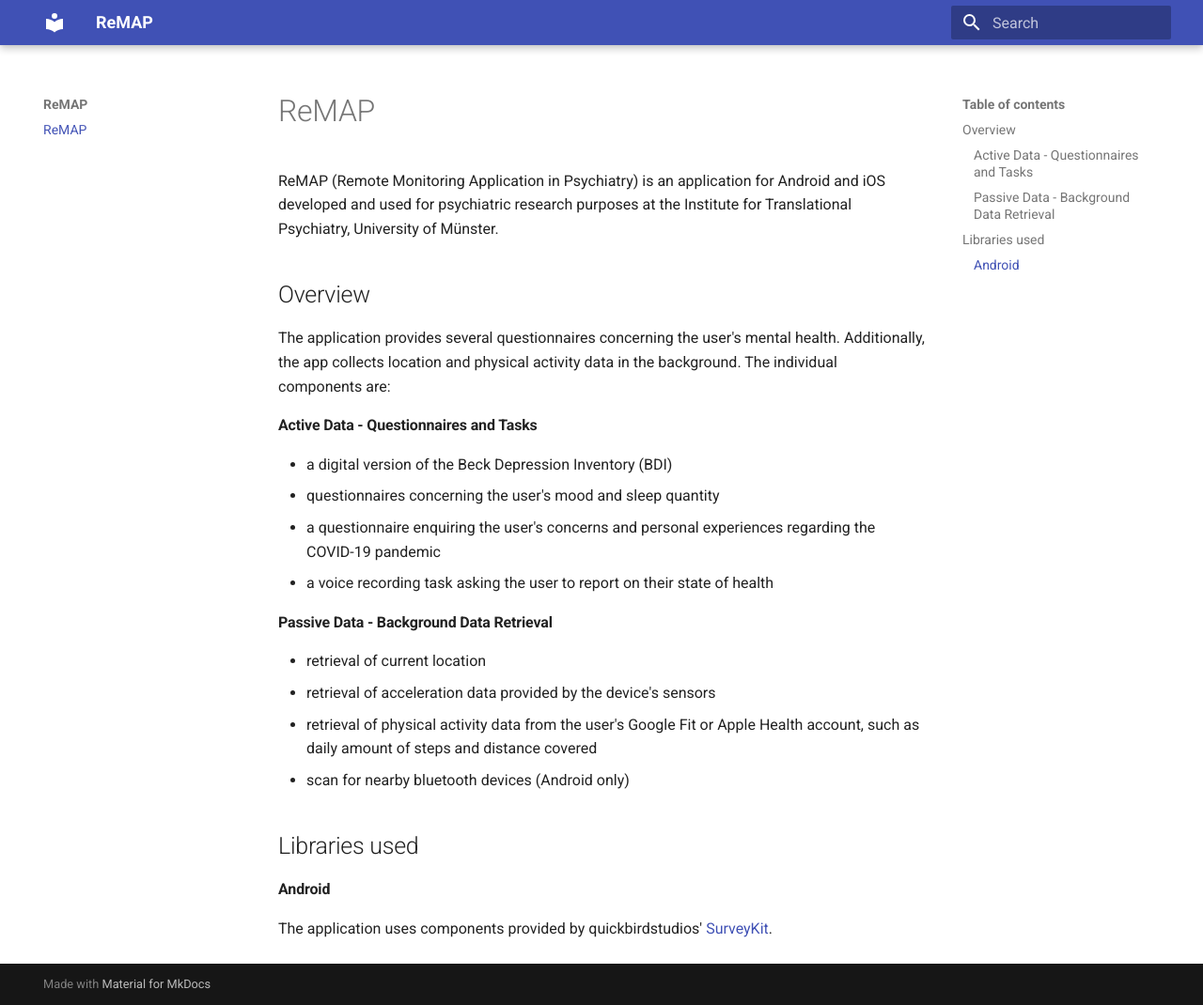
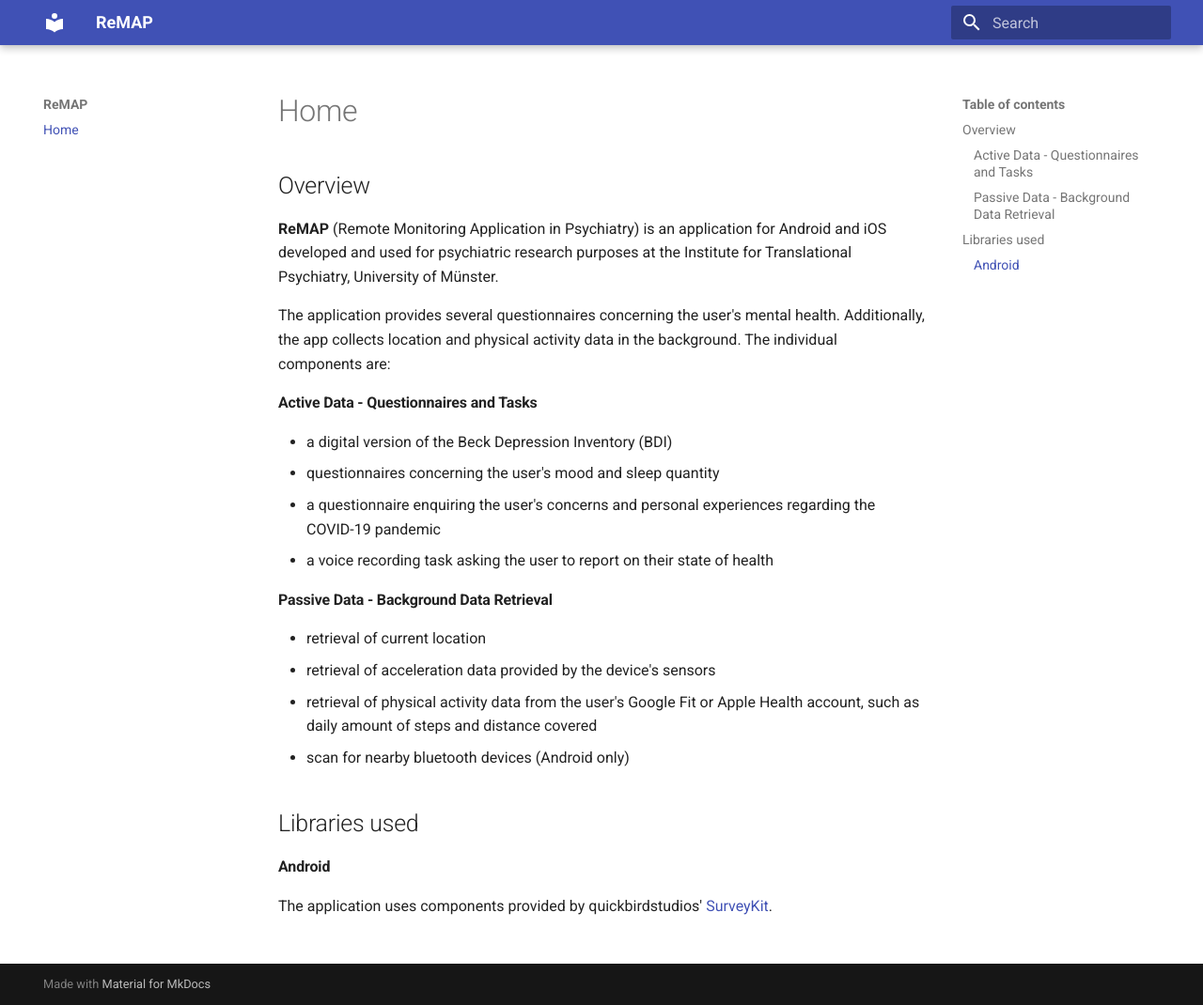
Before and after one commit to wwu-remap/wwu-remap.github.io, an MkDocs documentation site: the page built from docs/index.md, in a window 1280 px wide and 1070 px high. Shown: the whole window at 94% size. Built offline with MkDocs 1.6.1 and Material for MkDocs 9.7.7, drawn with Linux system fonts in a browser that asks for light colours.

Commit message:
Update index.md

```diff
--- a/docs/index.md
+++ b/docs/index.md
@@ -1,7 +1,7 @@
-# ReMAP
-ReMAP (Remote Monitoring Application in Psychiatry) is an application for Android and iOS developed and used for psychiatric research purposes at the Institute for Translational Psychiatry, University of Münster.
+## Overview
 
-## Overview
+__ReMAP__ (Remote Monitoring Application in Psychiatry) is an application for Android and iOS developed and used for psychiatric research purposes at the Institute for Translational Psychiatry, University of Münster.
+
 The application provides several questionnaires concerning the user's mental health. Additionally, the app collects location and physical activity data in the background.
 The individual components are:
 
```
